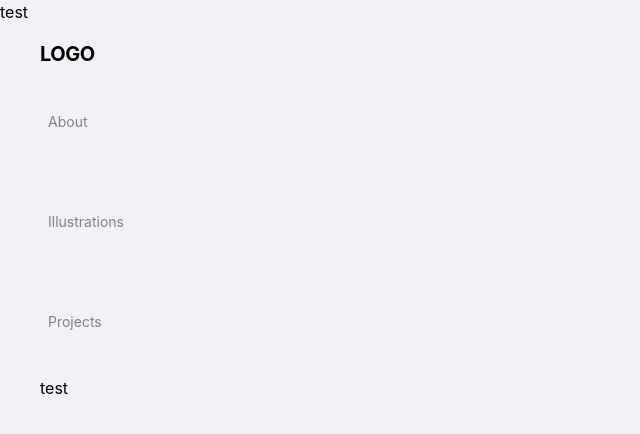
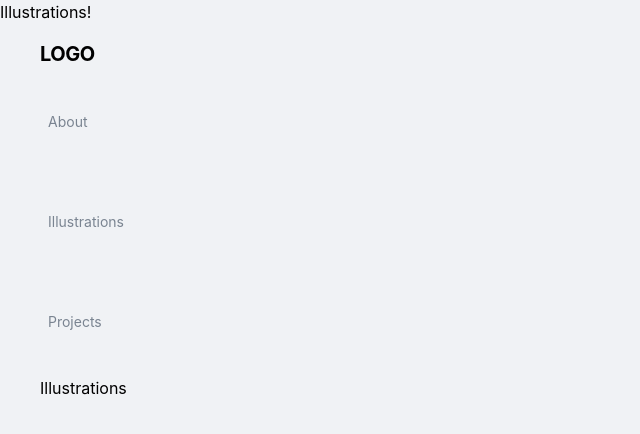
Before and after one commit to sadiaspage/sadiaspage.github.io, a React (Vite) app: page / in a window 1280 px wide. Shown: the top 434 px of the page, without its empty margins (0-640 px from the left). Built offline with nearby package versions, Linux system fonts and the light colour scheme.

Commit message:
Illustrations page popup

```diff
--- a/src/layout/Navbar.jsx
+++ b/src/layout/Navbar.jsx
@@ -1,4 +1,6 @@
 import Popup from '@/sections/Illustrations';
+import { Illustrations } from '@/sections/Illustrations';
+import { useState } from 'react';
 
 const navLinks = [
     { id: 1, href: '#about', label: 'About', img: 'tbd1'},
@@ -7,6 +9,7 @@
 ];
 
 export const Navbar = () => {
+    const [buttonPopup, setButtonPopup] = useState(false);
     return (
         <header className="fixed top-0 left-0 bg-transparent py-10">
             <nav className="container mx-auto px-10 justify-between">
@@ -20,8 +23,9 @@
                         ))}
                     </div>
                 </div>
-                <Popup>
-                    <h3>My popup</h3>
+                <button onClick={() => setButtonPopup(true)}>Illustrations</button>
+                <Popup trigger={buttonPopup} setTrigger={setButtonPopup}>
+                    <Illustrations></Illustrations>
                 </Popup>
             </nav>
         </header>
--- a/src/sections/Illustrations.jsx
+++ b/src/sections/Illustrations.jsx
@@ -1,4 +1,6 @@
   import './Illustrations.css';
+  import { useState } from 'react';
+  import React from 'react';
 
   const objIllustrations = [
     {
@@ -35,10 +37,11 @@
 
 function Popup(props) {
     console.log('test:');
+    const [buttonPopup, setButtonPopup] = useState(false);
     return (props.trigger) ? (
         <div className='popup'>
             <div className='popup-inner'>
-                <button className='close-btn'>close</button>
+                <button className='close-btn' onClick={() => props.setTrigger(false)}>close</button>
                 { props.children }
             </div>
         </div>
@@ -47,9 +50,9 @@
 
 export const Illustrations = () => {
     return (
-        <section>test
+        <section>Illustrations!
         </section>
     );
 };
 
-export default Illustrations;
+export default Popup;
```
